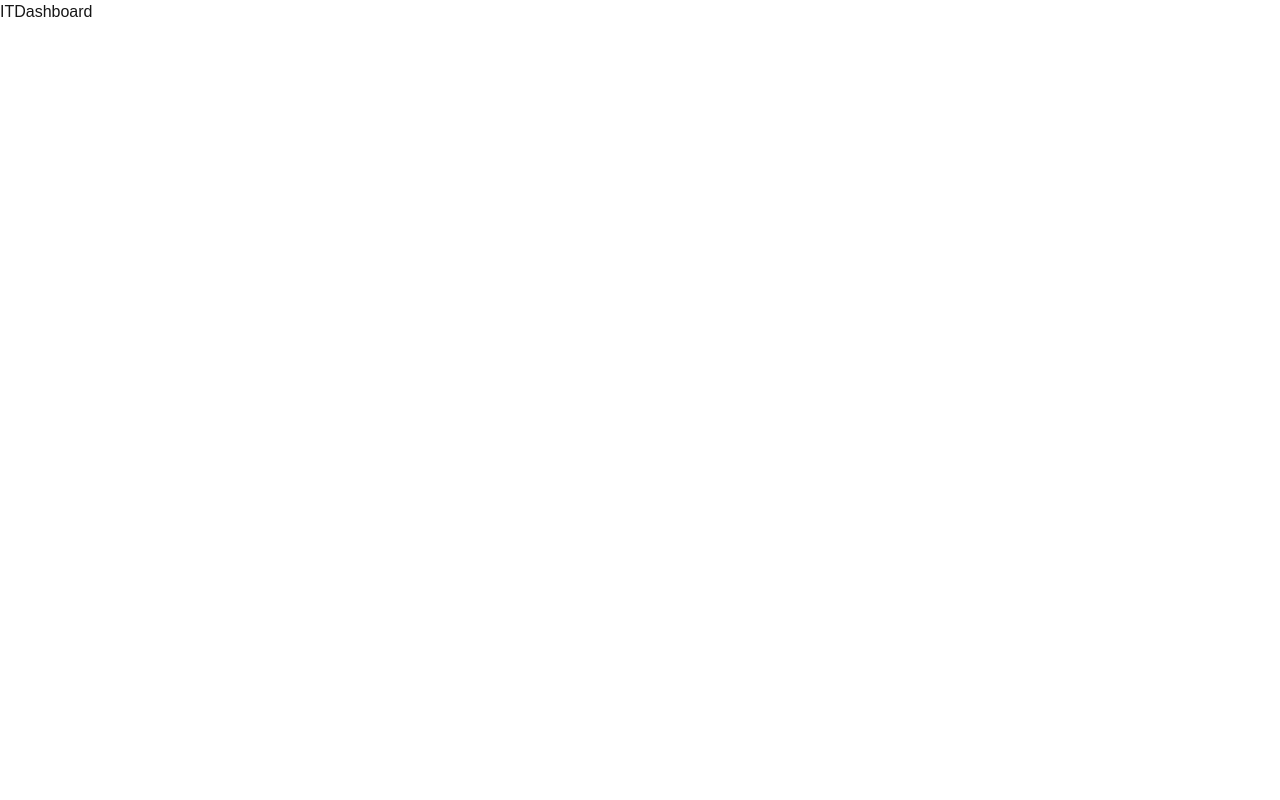
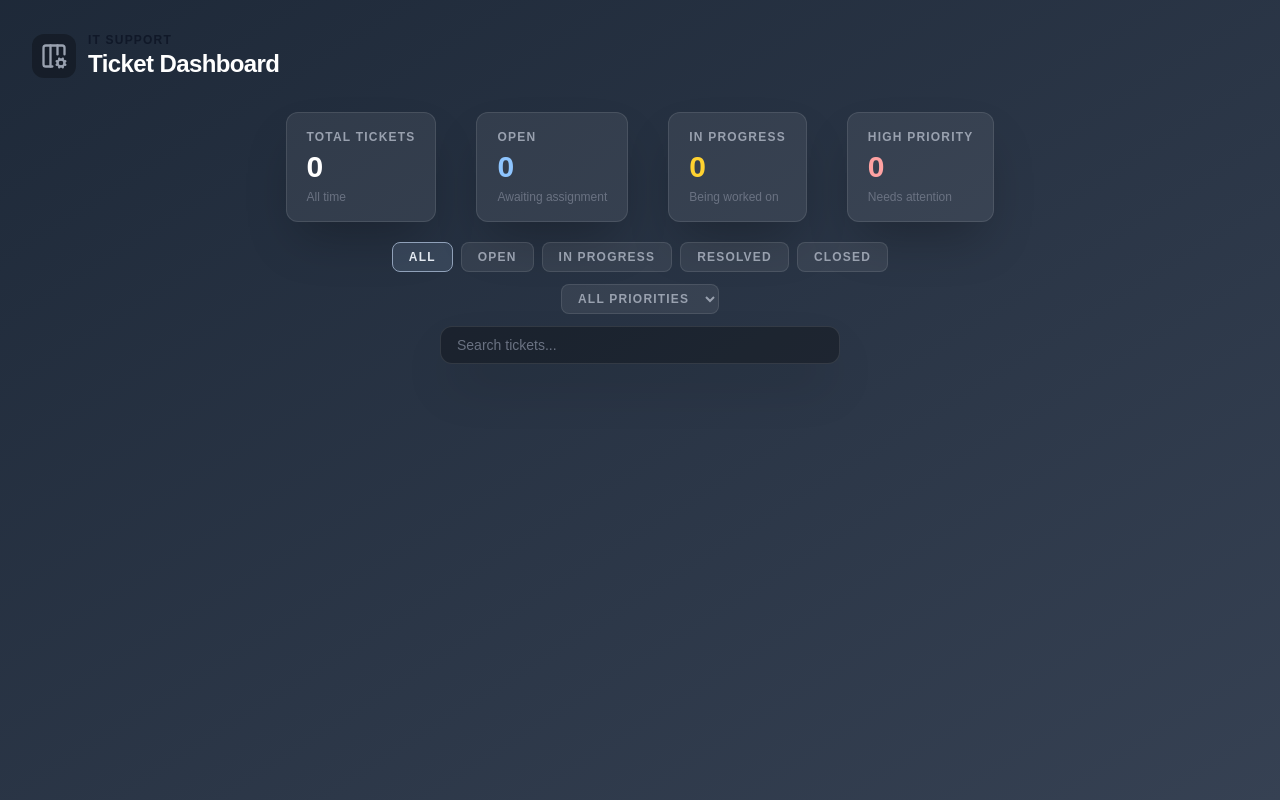
Before and after one commit to CodingKayvon/TicketSystem, a Next.js app: page /pages/ItDashboard in a window 1280 px wide. Built offline with nearby package versions, Linux system fonts and the light colour scheme; no server answers; the database is empty.

Commit message:
Implemented part of the ITDashboard. Ticket data, and filters.

```diff
--- /dev/null
+++ b/src/app/components/StatCard/page.tsx
@@ -0,0 +1,30 @@
+import React from 'react'
+
+type StatCardProps = {
+  label: string
+  value: number
+  sub?: string
+  color?: string
+}
+
+const StatCard = ({ label, value, sub, color = 'text-white' }: StatCardProps) => {
+  return (
+    <div className='bg-white/[0.07] border border-white/10 rounded-xl shadow-2xl px-5 py-4'>
+      <p className='text-xs font-semibold tracking-widest text-gray-400 uppercase mb-1'>
+        {label}
+      </p>
+
+      <p className={`text-3xl font-bold ${color}`}>
+        {value}
+      </p>
+
+      {sub && (
+        <p className='text-xs text-gray-500 mt-1'>
+          {sub}
+        </p>
+      )}
+    </div>
+  )
+}
+
+export default StatCard
--- /dev/null
+++ b/src/app/components/StatGrid/page.tsx
@@ -0,0 +1,48 @@
+import React from 'react'
+import StatCard from '../StatCard/page'
+
+type Stats = {
+  total: number
+  open: number
+  inProgress: number
+  highPriority: number
+}
+
+const StatGrid = ({ stats }: { stats: Stats }) => {
+  const statList = [
+    {
+      label: 'Total Tickets',
+      value: stats.total,
+      color: 'text-white',
+      sub: 'All time',
+    },
+    {
+      label: 'Open',
+      value: stats.open,
+      color: 'text-blue-300',
+      sub: 'Awaiting assignment',
+    },
+    {
+      label: 'In Progress',
+      value: stats.inProgress,
+      color: 'text-amber-300',
+      sub: 'Being worked on',
+    },
+    {
+      label: 'High Priority',
+      value: stats.highPriority,
+      color: 'text-red-300',
+      sub: 'Needs attention',
+    },
+  ];
+
+  return (
+    <div className='flex w-full justify-center gap-10'>
+      {statList.map((stat) => (
+        <StatCard key={stat.label} {...stat}/>
+      ))}
+    </div>
+  )
+}
+
+export default StatGrid
--- a/src/app/pages/ItDashboard/page.tsx
+++ b/src/app/pages/ItDashboard/page.tsx
@@ -1,8 +1,157 @@
-import React from 'react'
+'use client'
+
+import StatGrid from '@/app/components/StatGrid/page';
+import { db } from '@/app/util/firebase-client';
+import { collection, onSnapshot } from 'firebase/firestore';
+import { Columns3Cog  } from 'lucide-react';
+import React, { useEffect, useState } from 'react'
+
+type Priority = 'low' | 'medium' | 'high';
+type Status = 'open' | 'in-progress' | 'resolved' | 'closed';
+
+//Ticket Typeguard
+interface Ticket {
+  id: string,
+  subject: string,
+  description: string,
+  priority: Priority,
+  status: Status,
+  userId: string | null,
+  userEmail: string | null,
+  userName: string,
+  createdAt: { seconds: number } | null,
+};
 
 const ITDashboard = () => {
+  const [tickets, setTickets] = useState<Ticket[]>([]);
+  const [loading, setLoading] = useState(true);
+  const [statusFilter, setStatusFilter] = useState<'all' | Status>('all');
+  const [priorityFilter, setPriorityFilter] = useState<'all' | Priority>('all');
+  const [search, setSearch] = useState('');
+
+  //Retrieve Ticket Data from Firestore
+  useEffect(() => {
+    const unsubscribe = onSnapshot(collection(db, 'tickets'), (snapshot) => {
+      const data = snapshot.docs.map(doc => ({
+        id: doc.id,
+        ...doc.data(),
+      })) as Ticket[]
+
+      setTickets(data);
+      setLoading(false);
+    })
+
+    return () => unsubscribe()
+  }, []);
+
+  //Stat Cards Data
+  const stats = {
+    total: tickets.length,
+    open: tickets.filter(t => t.status === 'open').length,
+    inProgress: tickets.filter(t => t.status === 'in-progress').length,
+    highPriority: tickets.filter(t => t.priority === 'high').length
+  }
+
+  //Status Labels
+  const statusConfig = {
+    open: { label: 'Open' },
+    'in-progress': { label: 'In Progress' },
+    resolved: { label: 'Resolved' },
+    closed: { label: 'Closed' },
+  };
+
+  //Filter Logic
+  const filteredTickets = tickets.filter(ticket => {
+    //Status Filter
+    const statusMatch =
+      statusFilter === 'all' || ticket.status === statusFilter;
+
+    //Priority Filter
+    const priorityMatch =
+      priorityFilter === 'all' || ticket.priority === priorityFilter;
+
+    //Search (Subject|Dsc|Name)
+    const searchMatch =
+      ticket.subject.toLowerCase().includes(search.toLowerCase()) ||
+      ticket.description.toLowerCase().includes(search.toLowerCase()) ||
+      ticket.userName?.toLowerCase().includes(search.toLowerCase());
+
+    return statusMatch && priorityMatch && searchMatch;
+  })
+
+  // Sort (Newest)
+  const sortedTickets = [...filteredTickets].sort((a, b) => {
+    return (b.createdAt?.seconds || 0) - (a.createdAt?.seconds || 0)
+  });
+
   return (
-    <div>ITDashboard</div>
+    <div className='min-h-screen bg-linear-to-br from-gray-800 to-gray-700 p-8'>
+
+      {/* Header */}
+      <div className='flex items-center gap-3 mb-8'>
+        <div className='bg-black/30 rounded-xl p-2'>
+          <Columns3Cog  className='text-gray-400 w-7 h-7'/>
+        </div>
+        <div>
+          <p className='text-xs font-semibold tracking-widest text-gray-900 uppercase'>IT Support</p>
+          <h1 className='text-2xl font-bold text-white tracking-tight'>Ticket Dashboard</h1>
+        </div>
+      </div>
+
+      {/* Stats */}
+      <div className='flex mb-5'>
+        {loading ? (
+          <p className='text-gray-400'>Loading stats...</p>
+        ) : (
+          <StatGrid stats={stats}/>
+        )}
+      </div>
+
+      {/* Filters */}
+      <div>
+        <div className='flex justify-center gap-2 mb-3'>
+          {(['all', 'open', 'in-progress', 'resolved', 'closed'] as const).map(f => (
+            <button
+              key={f}
+              onClick={() => setStatusFilter(f)}
+              className={`px-4 py-1.5 rounded-lg text-xs font-semibold tracking-widest uppercase border transition-all duration-200 cursor-pointer
+                ${statusFilter === f
+                  ? 'bg-slate-500/30 border-slate-400 text-slate-200'
+                  : 'bg-white/[0.07] border-white/10 text-gray-400 hover:bg-white/10 hover:text-gray-200'
+                }`}
+            >
+              {f === 'all' ? 'All' : statusConfig[f as Status]?.label ?? f}
+            </button>
+          ))}
+        </div>
+
+        <div className='flex flex-col items-center'>
+          <select
+            value={priorityFilter}
+            onChange={e => setPriorityFilter(e.target.value as Priority | 'all')}
+            className='bg-white/[0.07] border border-white/10 rounded-lg px-3 py-1.5 text-xs font-semibold tracking-widest uppercase text-gray-400 mb-3 cursor-pointer outline-none'
+          >
+            <option value="all">All Priorities</option>
+            <option value="high">High</option>
+            <option value="medium">Medium</option>
+            <option value="low">Low</option>
+          </select>
+
+          <div>
+            <input
+              type='text'
+              value={search}
+              onChange={e => setSearch(e.target.value)}
+              placeholder='Search tickets...'
+              className='ml-auto bg-black/30 border border-white/10 rounded-xl px-4 py-2 text-sm text-gray-200 placeholder-gray-500 outline-none shadow-2xl w-100'
+            />
+          </div>
+        </div>
+      </div>
+
+      {/* Ticket Grid */}
+
+    </div>
   )
 }
 
--- a/src/app/pages/RoleSelection/page.tsx
+++ b/src/app/pages/RoleSelection/page.tsx
@@ -4,7 +4,7 @@ import React from 'react'
 import { TicketCheck } from 'lucide-react';
 import { TicketPlus } from 'lucide-react';
 import { useRouter } from 'next/navigation';
-import RoleCard from '@/app/components/Card/page';
+import RoleCard from '@/app/components/RoleCard/page';
 
 
 const RoleSelection = () => {
```
Also changed, not shown: src/app/components/RoleCard/page.tsx (renamed from src/app/components/Card/page.tsx).
